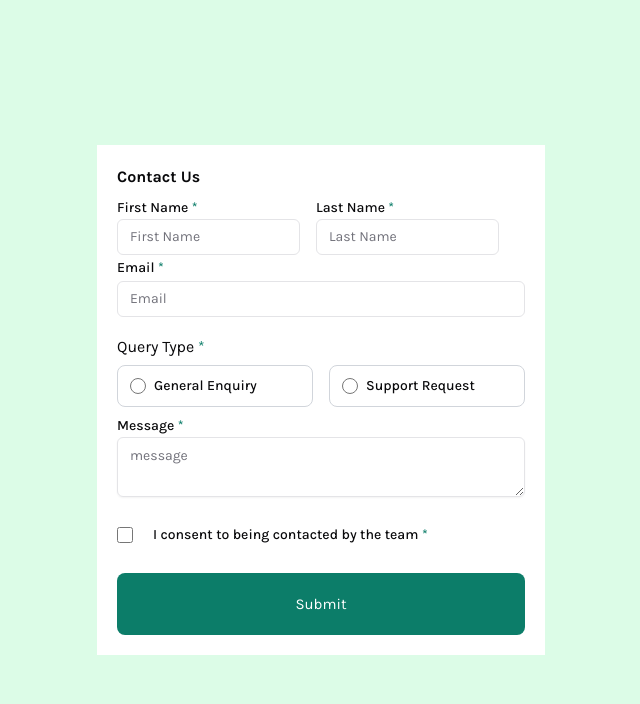
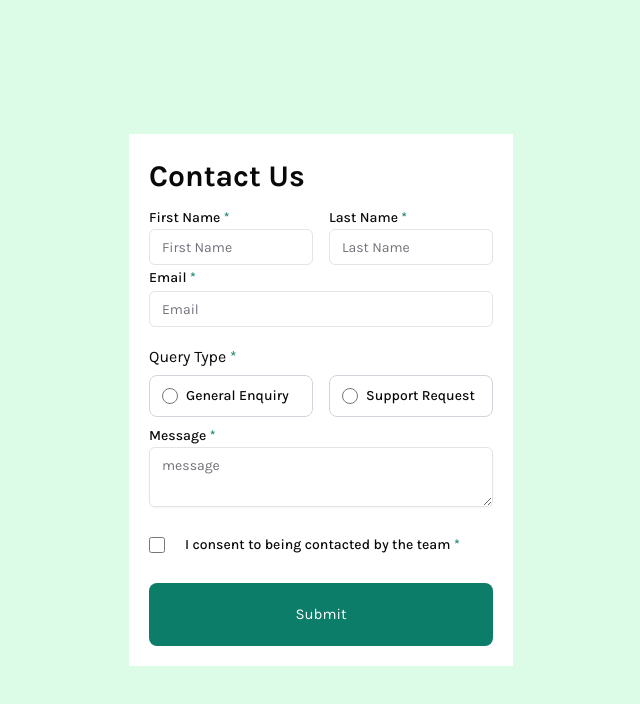
Before and after one commit to Btnagasai/contact-shadcn, a React (Vite) app: page / in a window 1280 px wide. Shown: the top 704 px of the page, without its empty margins (319-959 px from the left). Built offline with nearby package versions, Linux system fonts and the light colour scheme.

Commit message:
classes changes

```diff
--- a/src/App.tsx
+++ b/src/App.tsx
@@ -13,9 +13,9 @@ function App() {
 
 
  <div className="flex bg-green-100 m-auto h-screen w-full  font-karla ">
-    <div className="grid w-full max-w-md m-auto bg-white  p-5  gap-1.5 text-left">
-      <h1 className="font-bold">Contact Us</h1>
-   <div class="flex flex-row gap-4  text-left">
+    <div className="grid w-full max-w-sm m-auto bg-white  p-5  gap-1.5 text-left">
+      <h1 className="font-bold text-[30px]">Contact Us</h1>
+   <div className="flex flex-row gap-4  text-left">
     <div>
      <Label htmlFor="First name">First Name <span className="text-[#0c7d69]">*</span></Label>
     <Input type="text" id="name" name='name' placeholder="First Name" required />
@@ -30,19 +30,19 @@ function App() {
     <div className=" mt-3 text-left">Query Type <span className="text-[#0c7d69]">*</span></div>
          <div className=" flex flex-col sm:flex-row gap-4 ">
          {/* General */}
-             <div class="flex border border-gray-300 rounded-lg w-full p-3 items-center">
+             <div className="flex border border-gray-300 rounded-lg w-full p-3 items-center">
                             <Input type="radio" name="queryType" value="General Enquiry" className=" radio-input mr-2 w-4 h-4"/>
                             <Label className="flex item-center">General Enquiry </Label>
                     </div>
                           {/*Support  */}
-                        <div class="flex  border border-gray-300 rounded-lg w-full p-3 items-center">
+                        <div className="flex  border border-gray-300 rounded-lg w-full p-3 items-center">
                         <Input type="radio" id="support request" name="queryType" value="General Enquiry" className=" radio-input mr-2 w-4 h-4" />
                         <Label htmlFor="Request">Support Request</Label>
                     </div>
                 </div>
                 <div>
                 <Label htmlFor="message " className="">Message <span className="text-[#0c7d69]">*</span></Label>
-                    <Textarea type="textarea" id="message" placeholder="message" row="4" required/>
+                    <Textarea typeof="textarea" id="message" placeholder="message"  required/>
                     </div>
                     <div className="flex items-center mt-6 ">
 
```
Also changed, not shown: 2 other files (tests, documents, lock files or other folders).
